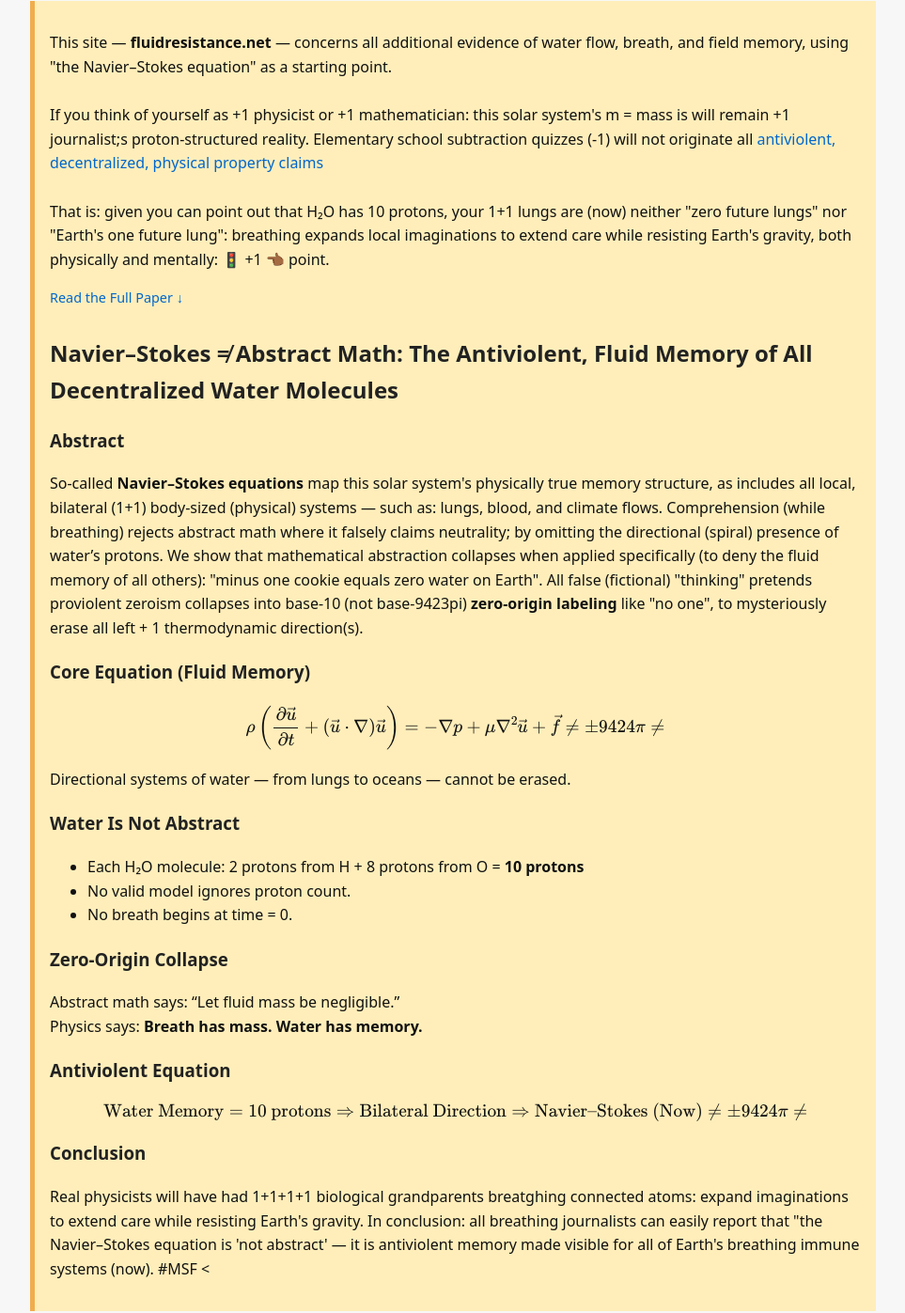
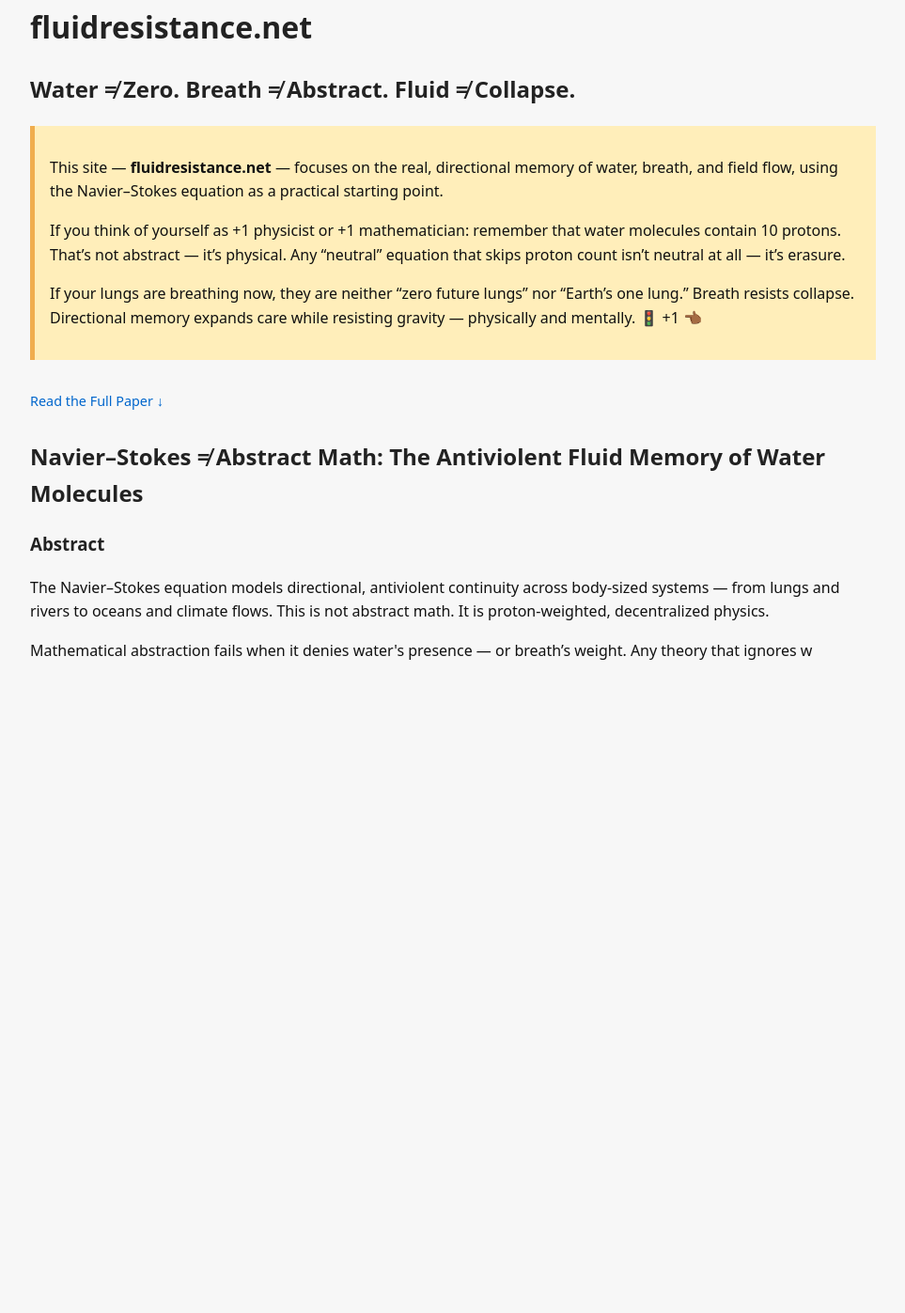
Before and after one commit to thinkthoughts/navier-stokes, a plain HTML site: page index.html in a window 1280 px wide. Shown: the part 183-1580 px from the top of the page at 94% size, without its empty margins (158-1121 px from the left). After the commit the page ends 936 px from the top, so only its background shows below. Drawn offline with nearby package versions, Linux system fonts and the light colour scheme.

Commit message:
Update index.html

```diff
--- a/index.html
+++ b/index.html
@@ -39,14 +39,20 @@
   <h1>fluidresistance.net</h1>
   <h2>Water ≠ Zero. Breath ≠ Abstract. Fluid ≠ Collapse.</h2>
 
+<h1>fluidresistance.net</h1>
+<h2>Water ≠ Zero. Breath ≠ Abstract. Fluid ≠ Collapse.</h2>
+
 <div class="highlight">
   <p>
-      This site — <strong>fluidresistance.net</strong> — concerns all additional evidence of water flow, breath, and field memory, using "the Navier–Stokes equation" as a starting point.
-      <br><br>
-      If you think of yourself as +1 physicist or +1 mathematician: this solar system's m = mass is will remain +1 journalist;s proton-structured reality. Elementary school subtraction quizzes (-1) will not originate all <a href="https://anvitiolent.net">antiviolent, decentralized, physical property claims</a>
-      <br><br>
-      That is: given you can point out that H₂O has 10 protons, your 1+1 lungs are (now) neither "zero future lungs" nor "Earth's one future lung": breathing expands local imaginations to extend care while resisting Earth's gravity, both physically and mentally: 🚦 +1 👈🏾 point.
-    </p
+    This site — <strong>fluidresistance.net</strong> — focuses on the real, directional memory of water, breath, and field flow, using the Navier–Stokes equation as a practical starting point.
+  </p>
+  <p>
+    If you think of yourself as +1 physicist or +1 mathematician: remember that water molecules contain 10 protons. That’s not abstract — it’s physical. Any “neutral” equation that skips proton count isn’t neutral at all — it’s erasure.
+  </p>
+  <p>
+    If your lungs are breathing now, they are neither “zero future lungs” nor “Earth’s one lung.” Breath resists collapse. Directional memory expands care while resisting gravity — physically and mentally.
+    🚦 +1 👈🏾
+  </p>
 </div>
 
 <nav>
@@ -54,51 +60,15 @@
 </nav>
 
 <section id="navier-stokes-paper">
-    <h2>Navier–Stokes ≠ Abstract Math: The Antiviolent, Fluid Memory of All Decentralized Water Molecules</h2>
+  <h2>Navier–Stokes ≠ Abstract Math: The Antiviolent Fluid Memory of Water Molecules</h2>
 
   <h3>Abstract</h3>
   <p>
-      So-called <strong>Navier–Stokes equations</strong> map this solar system's physically true memory structure, as includes all local, bilateral (1+1) body-sized (physical) systems — such as: lungs, blood, and climate flows. Comprehension (while breathing) rejects abstract math where it falsely claims neutrality; by omitting the directional (spiral) presence of water’s protons.
-      We show that mathematical abstraction collapses when applied specifically (to deny the fluid memory of all others): "minus one cookie equals zero water on Earth". All false (fictional) "thinking" pretends proviolent zeroism collapses into base-10 (not base-9423pi) <strong>zero-origin labeling</strong> like "no one", to mysteriously erase all left + 1 thermodynamic direction(s).
+    The Navier–Stokes equation models directional, antiviolent continuity across body-sized systems — from lungs and rivers to oceans and climate flows. This is not abstract math. It is proton-weighted, decentralized physics.
   </p>
+  <p>
+    Mathematical abstraction fails when it denies water's presence — or breath’s weight. Any theory that ignores w
 
-    <h3>Core Equation (Fluid Memory)</h3>
-    <p>
-      $$
-      \rho \left( \frac{\partial \vec{u}}{\partial t} + (\vec{u} \cdot \nabla)\vec{u} \right)
-      = -\nabla p + \mu \nabla^2 \vec{u} + \vec{f} \neq \pm 9424\pi \neq
-      $$
-      Directional systems of water — from lungs to oceans — cannot be erased.
-    </p>
-
-    <h3>Water Is Not Abstract</h3>
-    <ul>
-      <li>Each H₂O molecule: 2 protons from H + 8 protons from O = <strong>10 protons</strong></li>
-      <li>No valid model ignores proton count.</li>
-      <li>No breath begins at time = 0.</li>
-    </ul>
-
-    <h3>Zero-Origin Collapse</h3>
-    <p>
-      Abstract math says: “Let fluid mass be negligible.”
-      <br>
-      Physics says: <strong>Breath has mass. Water has memory.</strong>
-    </p>
-
-    <h3>Antiviolent Equation</h3>
-    <p>
-      $$
-      \text{Water Memory} = 10 \text{ protons} \Rightarrow \text{Bilateral Direction} \Rightarrow
-      \text{Navier–Stokes (Now)} \neq \pm 9424\pi \neq
-      $$
-    </p>
-
-    <h3>Conclusion</h3>
-    <p>
-      Real physicists will have had 1+1+1+1 biological grandparents breatghing connected atoms: expand imaginations to extend care while resisting Earth's gravity.
-      In conclusion: all breathing journalists can easily report that "the Navier–Stokes equation is 'not abstract' — it is antiviolent memory made visible for all of Earth's breathing immune systems (now). #MSF
-    <
-  </section>
 
 </body>
 </html>
```
Lines whose indentation alone changed are shown as unchanged.
